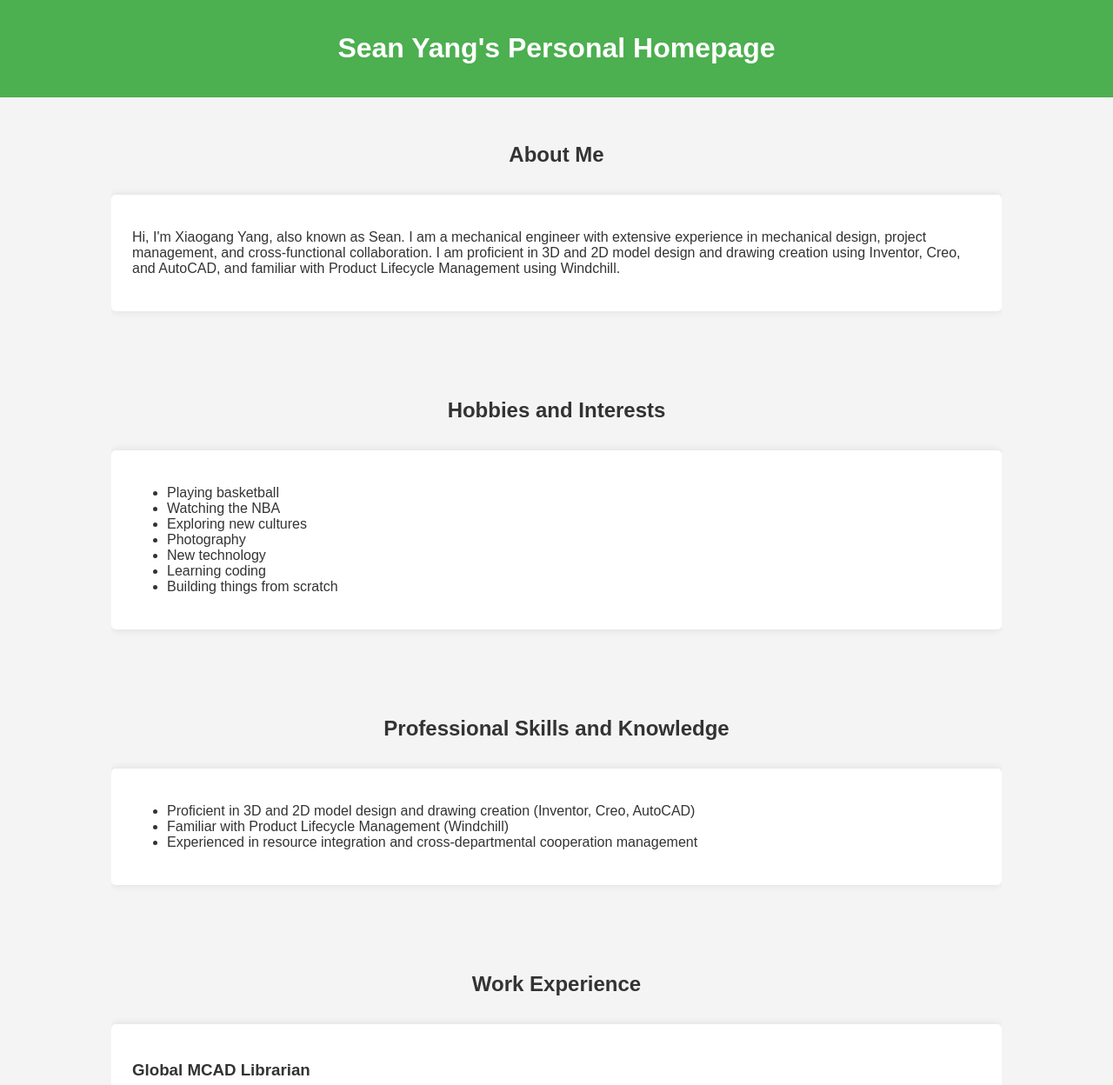
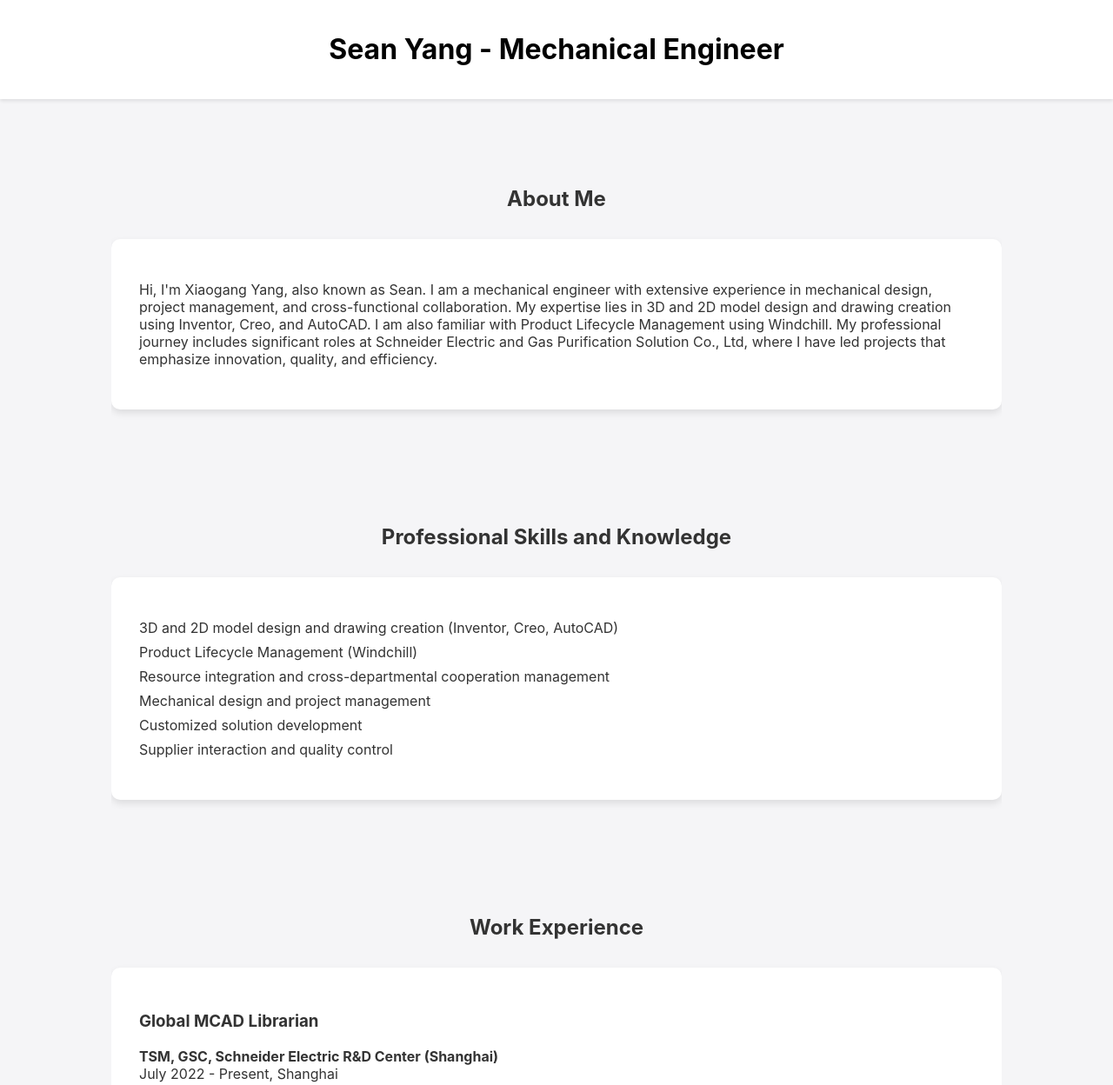
Before and after one commit to DaWangShiWo/dawangshiwo.github.io, a plain HTML site: page index.html in a window 1280 px wide. Shown: the top 1248 px of the page at 87% size. Drawn offline with Linux system fonts and the light colour scheme.

Commit message:
Update index.html

```diff
--- a/index.html
+++ b/index.html
@@ -3,53 +3,65 @@
 <head>
     <meta charset="UTF-8">
     <meta name="viewport" content="width=device-width, initial-scale=1.0">
-    <title>Sean Yang's Personal Homepage</title>
+    <title>Sean Yang - Mechanical Engineer</title>
     <style>
         body {
-            font-family: Arial, sans-serif;
+            font-family: -apple-system, BlinkMacSystemFont, "Segoe UI", Roboto, "Helvetica Neue", Arial, sans-serif;
             margin: 0;
             padding: 0;
-            background-color: #f4f4f4;
+            background-color: #f5f5f7;
             color: #333;
         }
         header {
-            background-color: #4CAF50;
-            color: white;
+            background-color: #fff;
+            color: #000;
             padding: 1rem;
             text-align: center;
+            box-shadow: 0 2px 4px rgba(0, 0, 0, 0.1);
         }
         .container {
             width: 80%;
             margin: auto;
             overflow: hidden;
+            padding: 2rem 0;
         }
         section {
-            padding: 2rem 0;
+            padding: 3rem 0;
+            text-align: center;
         }
         .section-header {
-            text-align: center;
             margin-bottom: 2rem;
         }
         .card {
-            background: white;
-            padding: 1.5rem;
+            background: #fff;
+            padding: 2rem;
             margin: 1rem 0;
-            border-radius: 5px;
-            box-shadow: 0 0 10px rgba(0, 0, 0, 0.1);
+            border-radius: 10px;
+            box-shadow: 0 4px 8px rgba(0, 0, 0, 0.1);
+            text-align: left;
+        }
+        ul {
+            list-style-type: none;
+            padding: 0;
+        }
+        ul li {
+            margin: 0.5rem 0;
         }
         .contact-info {
-            text-align: center;
             margin-top: 2rem;
         }
         .contact-info a {
-            color: #333;
+            color: #007aff;
             text-decoration: none;
+        }
+        .contact-info a:hover {
+            text-decoration: underline;
         }
     </style>
 </head>
 <body>
     <header>
-        <h1>Sean Yang's Personal Homepage</h1>
+        <h1>Sean Yang - Mechanical Engineer</h1>
     </header>
 
     <div class="container">
@@ -58,24 +70,7 @@
                 <h2>About Me</h2>
             </div>
             <div class="card">
-                <p>Hi, I'm Xiaogang Yang, also known as Sean. I am a mechanical engineer with extensive experience in mechanical design, project management, and cross-functional collaboration. I am proficient in 3D and 2D model design and drawing creation using Inventor, Creo, and AutoCAD, and familiar with Product Lifecycle Management using Windchill.</p>
-            </div>
-        </section>
-
-        <section>
-            <div class="section-header">
-                <h2>Hobbies and Interests</h2>
-            </div>
-            <div class="card">
-                <ul>
-                    <li>Playing basketball</li>
-                    <li>Watching the NBA</li>
-                    <li>Exploring new cultures</li>
-                    <li>Photography</li>
-                    <li>New technology</li>
-                    <li>Learning coding</li>
-                    <li>Building things from scratch</li>
-                </ul>
+                <p>Hi, I'm Xiaogang Yang, also known as Sean. I am a mechanical engineer with extensive experience in mechanical design, project management, and cross-functional collaboration. My expertise lies in 3D and 2D model design and drawing creation using Inventor, Creo, and AutoCAD. I am also familiar with Product Lifecycle Management using Windchill. My professional journey includes significant roles at Schneider Electric and Gas Purification Solution Co., Ltd, where I have led projects that emphasize innovation, quality, and efficiency.</p>
             </div>
         </section>
 
@@ -85,9 +80,12 @@
             </div>
             <div class="card">
                 <ul>
-                    <li>Proficient in 3D and 2D model design and drawing creation (Inventor, Creo, AutoCAD)</li>
-                    <li>Familiar with Product Lifecycle Management (Windchill)</li>
-                    <li>Experienced in resource integration and cross-departmental cooperation management</li>
+                    <li>3D and 2D model design and drawing creation (Inventor, Creo, AutoCAD)</li>
+                    <li>Product Lifecycle Management (Windchill)</li>
+                    <li>Resource integration and cross-departmental cooperation management</li>
+                    <li>Mechanical design and project management</li>
+                    <li>Customized solution development</li>
+                    <li>Supplier interaction and quality control</li>
                 </ul>
             </div>
         </section>
@@ -99,7 +97,7 @@
             <div class="card">
                 <h3>Global MCAD Librarian</h3>
                 <p><strong>TSM, GSC, Schneider Electric R&D Center (Shanghai)</strong><br>
-                July 2022 till now, Shanghai</p>
+                July 2022 - Present, Shanghai</p>
                 <ul>
                     <li>Manage internal component library, supporting the completion of standardized parts library projects for electronic components and fasteners, helping the design team ensure quality and save on procurement costs.</li>
                     <li>Responsible for the standardization and parametric creation of 3D models for electronic components and fasteners, ensuring connectivity and supporting PCB design and simulation team requirements to meet ECAD-MCAD interaction needs.</li>
```
